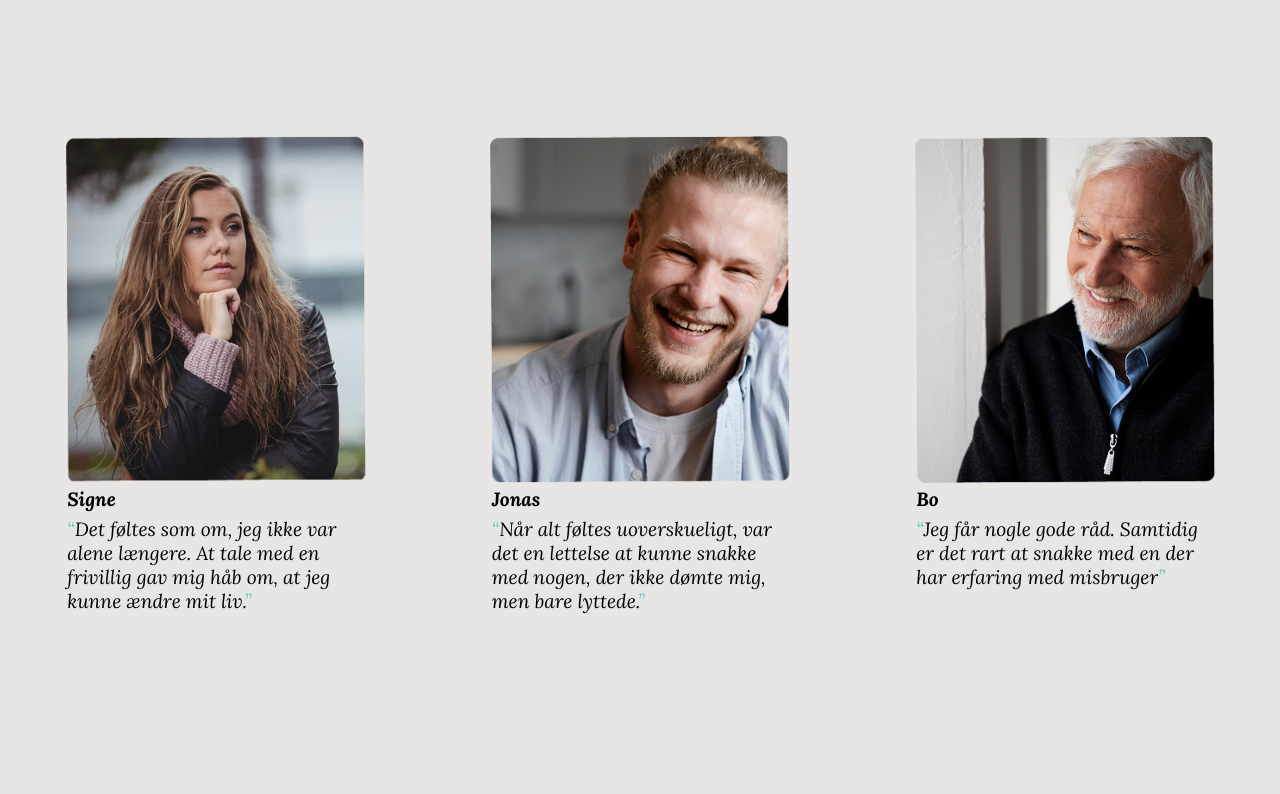
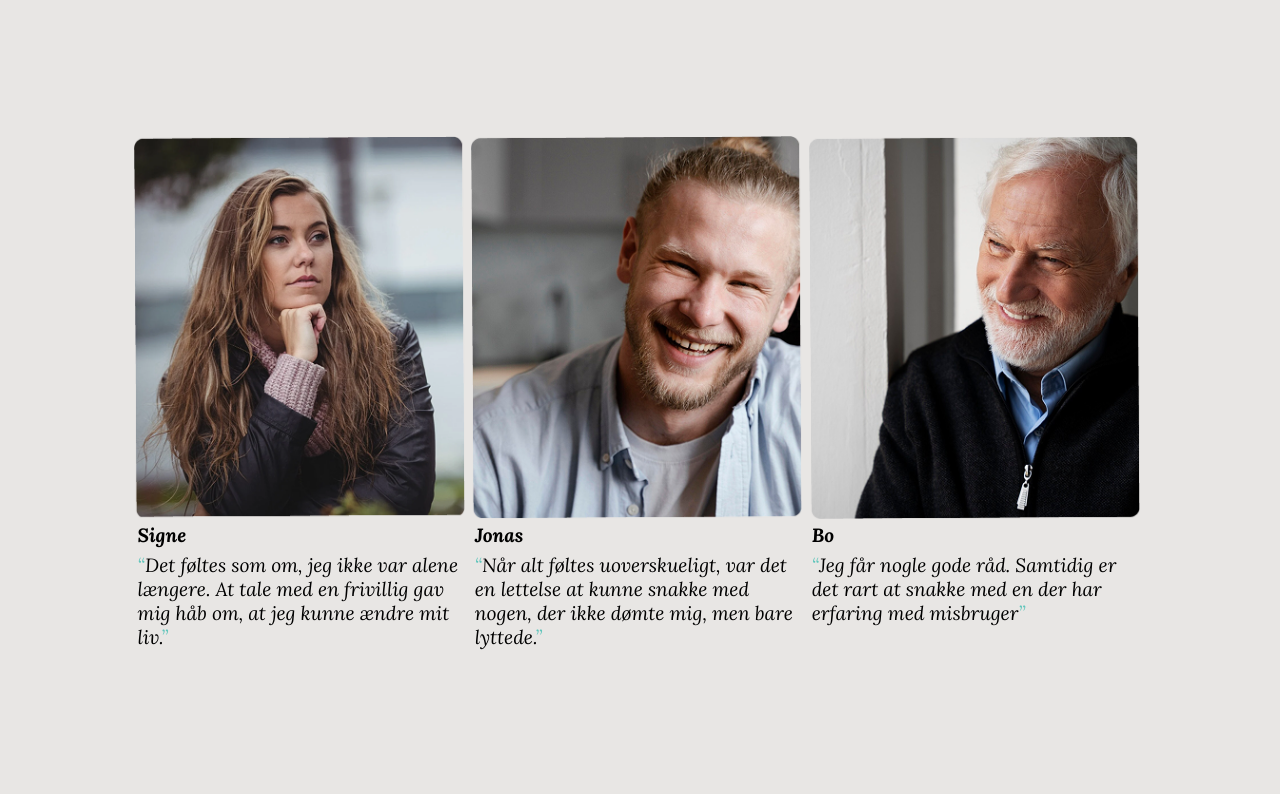
Before and after one commit to misbrugerportalentema8/astromisbrug, an Astro site: page / in a window 1280 px wide. Shown: the part 1520-2314 px from the top of the page. Built offline with nearby package versions, Linux system fonts and the light colour scheme; Astro itself is replaced by a stand-in of ours.

Commit message:
add.changes

```diff
--- a/src/components/Picturecard.astro
+++ b/src/components/Picturecard.astro
@@ -32,13 +32,12 @@ justify-content: center;
     }
    img{
         display: block;
-    margin: 0 auto;
-        max-width: 300px;
+        max-width: 331px;
     }
     p{
         padding: 0.2rem;
       font-style: italic;
-      max-width: 380px;
+      max-width: 400px;
       margin-inline: auto;
     }
     .Navn{
@@ -54,9 +53,11 @@ justify-content: center;
 display: flex;
 flex-direction: row;
 justify-content: center;
-    gap: 121.5px;
+    /* gap: 121.5px;
     padding: 0 5%;
-    width: fit-content;
+    width: fit-content; */
+    margin: 5rem auto;
+    max-width: 79%;
     }
    img{
         align-items: center;
```
